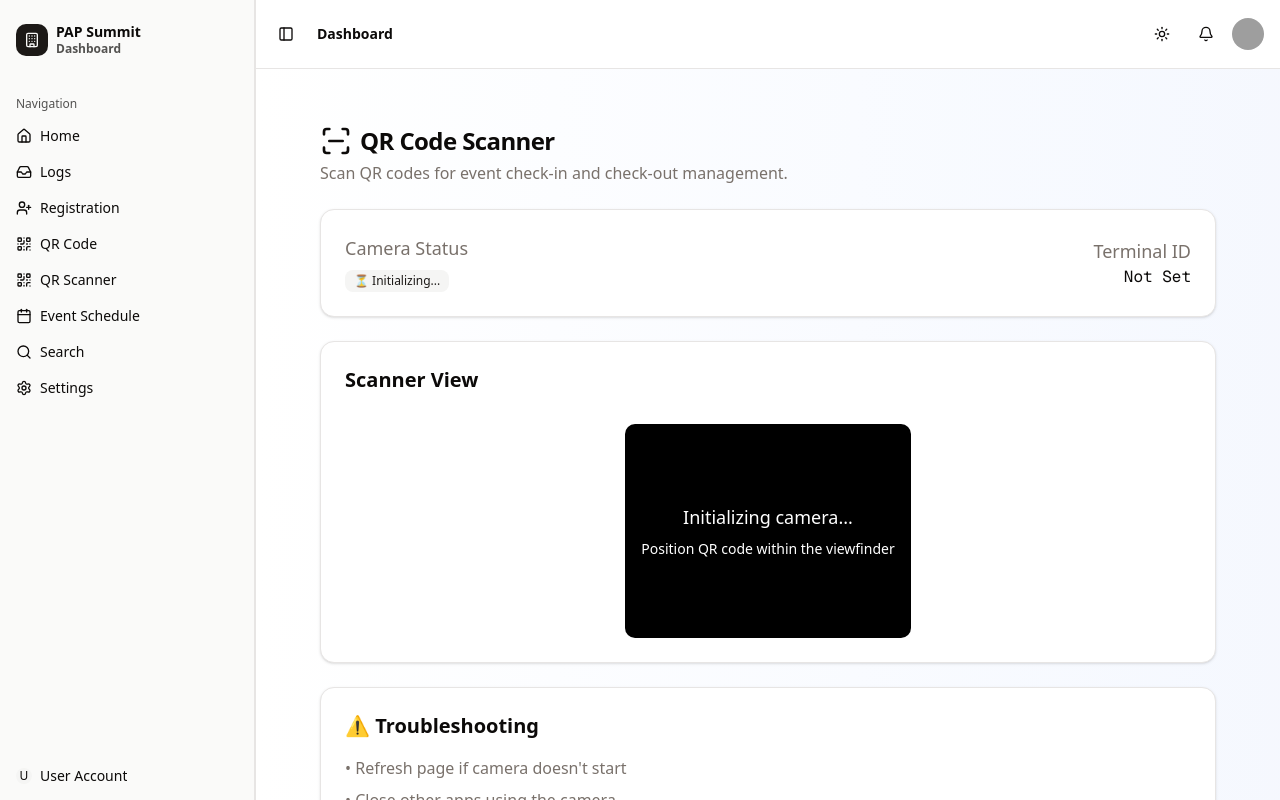
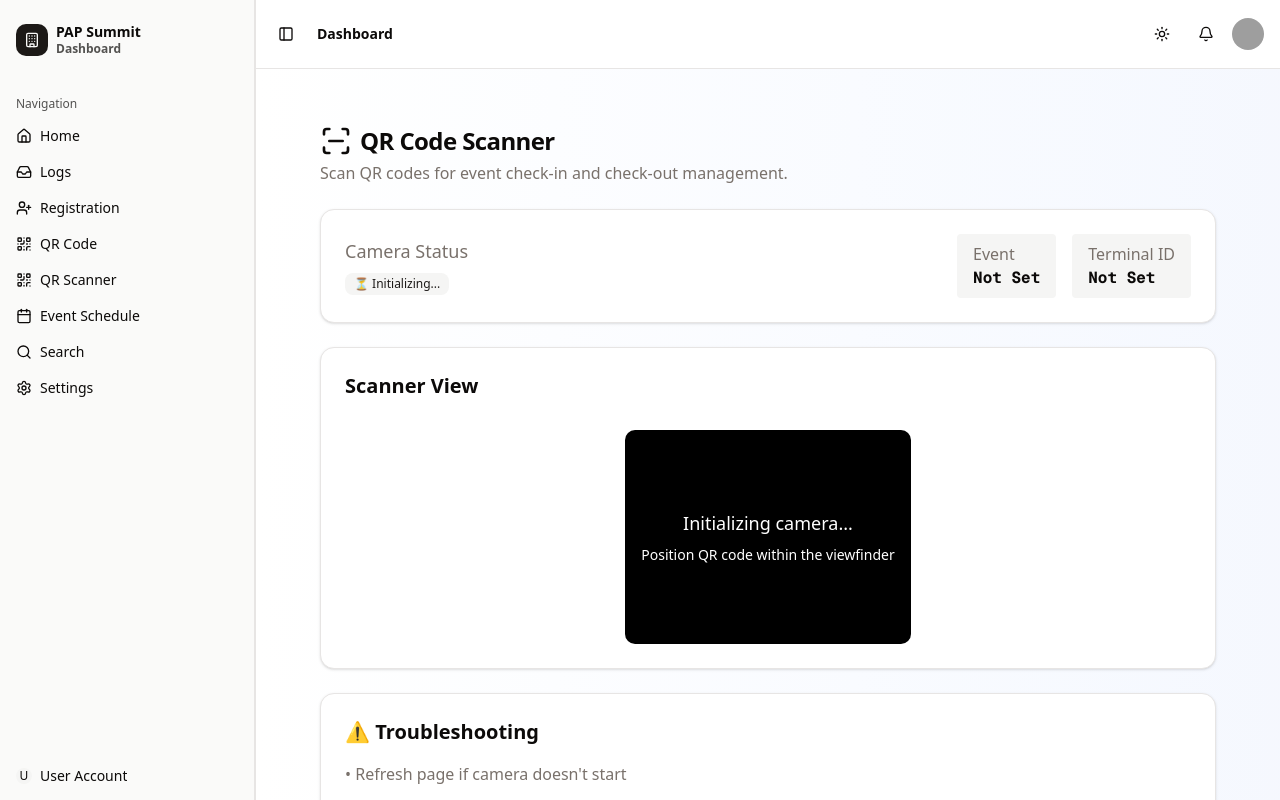
Before and after one commit to PAPCon-Registration-System/web-app, a Next.js app: page /qr-scan in a window 1280 px wide. Shown: the top 800 px of the page. Built offline with nearby package versions, Linux system fonts and the light colour scheme; no server answers; grey boxes are pictures that could not be loaded; what hono would draw is missing.

Commit message:
feat(qr): persist event name and terminal id after interacting with scan form

```diff
--- a/src/app/(app)/logs/page.tsx
+++ b/src/app/(app)/logs/page.tsx
@@ -16,7 +16,7 @@ import {
 	TabsTrigger,
 } from "@/features/shared/components/base/tabs";
 import { Zap } from "lucide-react";
-import { LOG_TABS } from "@/features/logs/types";
+import { LOG_TABS } from "@/features/logs/types/transformed-log";
 import LogTab from "@/features/logs/components/log-tab";
 import { LOG_GROUPS } from "@/features/shared/lib/logger";
 
--- a/src/app/(app)/qr-scan/page.tsx
+++ b/src/app/(app)/qr-scan/page.tsx
@@ -13,6 +13,7 @@ import { QRScanActionEnum } from "@/types/enums/QRScanActionEnum";
 import SuccessCard from "@/features/qr-code/components/scanner/success-card";
 import type { ScanResult } from "@/features/qr-code/components/scanner/types/scan-result";
 import type { ConfirmationData } from "@/features/qr-code/components/scanner/types/confirmation-data";
+import { QrCodeLogSchema } from "@/features/logs/types/qr-code-log";
 
 export default function QRScannerPage() {
 	// TODO: If this gets any larger, let's move this to a zustand store
@@ -96,11 +97,15 @@ export default function QRScannerPage() {
 		setIsProcessing(true);
 
 		try {
-			// TODO: Implement API call (i am not sure what is meant by this so i will just leave this todo here)
-			// Just logging for now
+			// Push log to database with user details & confirmation status
+			const context = QrCodeLogSchema.parse({
+				user: scanResult.decryptedData,
+				confirmationData,
+			});
+
 			Logger.info(`QR Scanned at Terminal ${confirmationData.terminalId}`, {
 				group: LOG_GROUPS.QR,
-				context: scanResult.decryptedData,
+				context,
 			});
 
 			setShowConfirmation(false);
@@ -118,24 +123,24 @@ export default function QRScannerPage() {
 		setShowConfirmation(false);
 		setScanResult(null);
 		setScannerActive(true);
-		setConfirmationData({
+		setConfirmationData((prev) => ({
 			actionType: QRScanActionEnum.CHECK_IN,
-			event: "",
-			terminalId: "",
+			event: prev.event,
+			terminalId: prev.terminalId,
 			kitClaiming: false,
-		});
+		}));
 	};
 
 	const handleScanNext = () => {
 		setShowSuccess(false);
 		setScannerActive(true);
 		setError(null);
-		setConfirmationData({
+		setConfirmationData((prev) => ({
 			actionType: QRScanActionEnum.CHECK_IN,
-			event: "",
-			terminalId: "",
+			event: prev.event,
+			terminalId: prev.terminalId,
 			kitClaiming: false,
-		});
+		}));
 	};
 
 	const handleUpdateConfirmationData = (data: Partial<ConfirmationData>) => {
@@ -149,7 +154,7 @@ export default function QRScannerPage() {
 
 				<CameraStatusCard
 					permissionStatus={permissionStatus}
-					terminalId={confirmationData.terminalId}
+					{...confirmationData}
 				/>
 
 				{error && <ErrorCard error={error} />}
--- a/src/features/dashboard/components/auth-logs.tsx
+++ b/src/features/dashboard/components/auth-logs.tsx
@@ -10,7 +10,7 @@ import {
 import { User, Database } from "lucide-react";
 import { LogItem } from "./log-item";
 import { useLogStream } from "@/features/logs/hooks/use-log-stream";
-import { transformLogsForComponents } from "@/features/logs/types";
+import { transformLogsForComponents } from "@/features/logs/types/transformed-log";
 import { LOG_GROUPS } from "@/features/shared/lib/logger";
 import type { Log } from "@/types/entities/logs.entity";
 
--- a/src/features/logs/components/log-tab.tsx
+++ b/src/features/logs/components/log-tab.tsx
@@ -2,7 +2,7 @@ import { useState, useMemo, useCallback } from "react";
 import { useLogStream } from "@/features/logs/hooks/use-log-stream";
 import { Card, CardContent } from "@/features/shared/components/base/card";
 import { Database } from "lucide-react";
-import { transformLogsForComponents } from "../types";
+import { transformLogsForComponents } from "../types/transformed-log";
 import LogsTable from "./logs-table";
 import LogsCards from "./logs-cards";
 import Pagination from "./pagination";
--- a/src/features/logs/components/logs-header.tsx
+++ b/src/features/logs/components/logs-header.tsx
@@ -1,5 +1,5 @@
 import { Database } from "lucide-react";
-import { LOG_TABS } from "../types";
+import { LOG_TABS } from "../types/transformed-log";
 
 interface LogsHeaderEnhancedProps {
 	group: string;
--- /dev/null
+++ b/src/features/logs/types/qr-code-log.ts
@@ -0,0 +1,10 @@
+import { z } from "zod";
+import { QrUserDataSchema } from "@/features/qr-code/components/scanner/types/qr-user-data";
+import { ConfirmationDataSchema } from "@/features/qr-code/components/scanner/types/confirmation-data";
+
+export const QrCodeLogSchema = z.object({
+	user: QrUserDataSchema,
+	confirmationData: ConfirmationDataSchema,
+});
+
+export type QrCodeLog = z.infer<typeof QrCodeLogSchema>;
--- a/src/features/logs/types.ts
+++ b/src/features/logs/types/transformed-log.ts
@@ -1,6 +1,6 @@
 import type { Log } from "@/types/entities/logs.entity";
 import { Users, QrCode, Activity, Shield } from "lucide-react";
-import { LOG_GROUPS, Logger } from "../shared/lib/logger";
+import { LOG_GROUPS, Logger } from "../../shared/lib/logger";
 
 export interface TransformedLog {
 	id: number;
--- a/src/features/qr-code/components/scanner/camera-status-card.tsx
+++ b/src/features/qr-code/components/scanner/camera-status-card.tsx
@@ -4,11 +4,13 @@ import { Badge } from "@/features/shared/components/base/badge";
 interface CameraStatusCardProps {
 	permissionStatus: string;
 	terminalId: string;
+	event: string;
 }
 
 export function CameraStatusCard({
 	permissionStatus,
 	terminalId,
+	event,
 }: CameraStatusCardProps) {
 	return (
 		<Card>
@@ -36,11 +38,18 @@ export function CameraStatusCard({
 							</Badge>
 						</div>
 					</div>
-					<div className="text-left sm:text-right">
-						<p className="text-base text-muted-foreground sm:text-lg">
-							Terminal ID
-						</p>
-						<p className="font-mono text-base">{terminalId || "Not Set"}</p>
+
+					<div className="flex flex-col items-start justify-start gap-2 sm:flex-row sm:gap-4">
+						<div className="w-full rounded bg-accent p-2 px-4">
+							<p className="text-base text-muted-foreground">Event</p>
+							<p className="font-bold font-mono">{event || "Not Set"}</p>
+						</div>
+						<div className="w-full rounded bg-accent p-2 px-4">
+							<p className="text-base text-muted-foreground">
+								Terminal&nbsp;ID
+							</p>
+							<p className="font-bold font-mono">{terminalId || "Not Set"}</p>
+						</div>
 					</div>
 				</div>
 			</CardContent>
--- a/src/features/qr-code/components/scanner/types/confirmation-data.ts
+++ b/src/features/qr-code/components/scanner/types/confirmation-data.ts
@@ -1,8 +1,11 @@
-import type { QRScanActionEnum } from "@/types/enums/QRScanActionEnum";
+import { QRScanActionEnum } from "@/types/enums/QRScanActionEnum";
+import { z } from "zod";
 
-export interface ConfirmationData {
-	actionType: QRScanActionEnum;
-	event: string;
-	terminalId: string;
-	kitClaiming?: boolean;
-}
+export const ConfirmationDataSchema = z.object({
+	actionType: z.nativeEnum(QRScanActionEnum),
+	event: z.string(),
+	terminalId: z.string(),
+	kitClaiming: z.boolean().optional().default(false),
+});
+
+export type ConfirmationData = z.infer<typeof ConfirmationDataSchema>;
```
